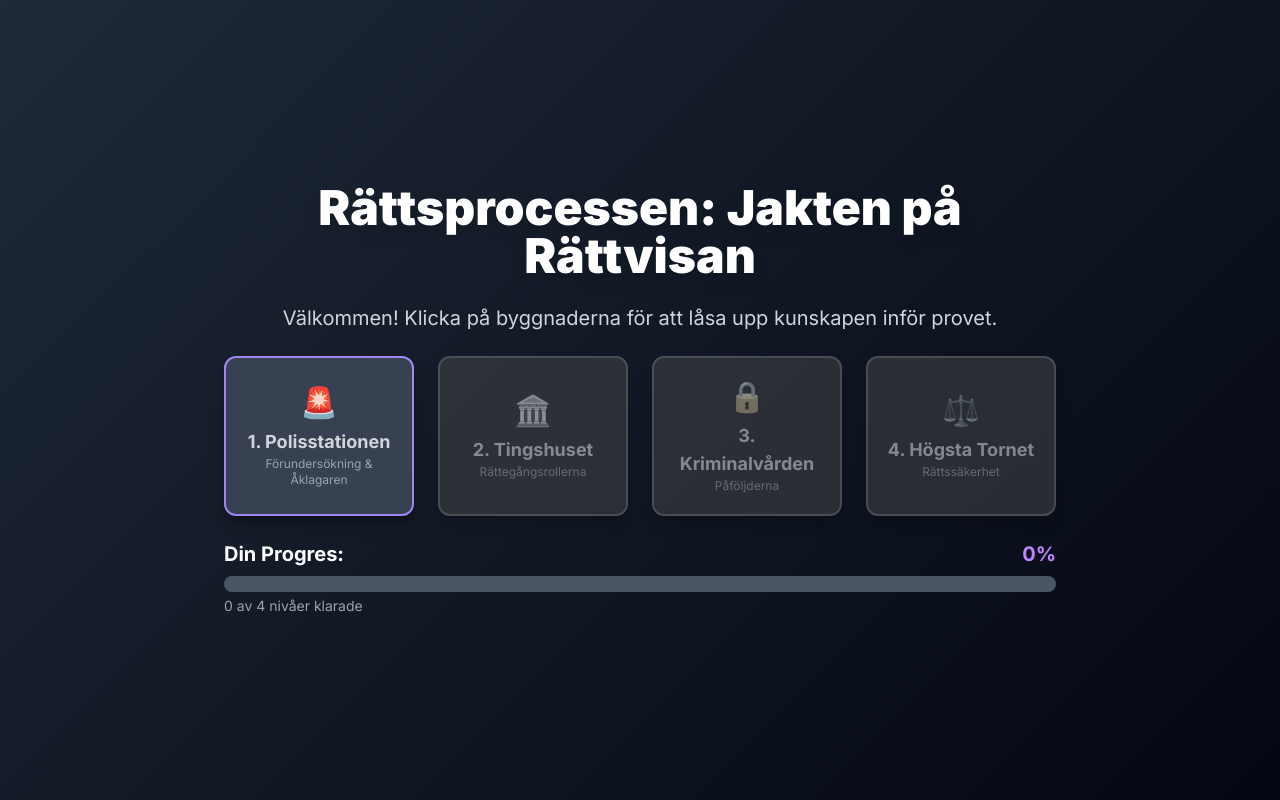
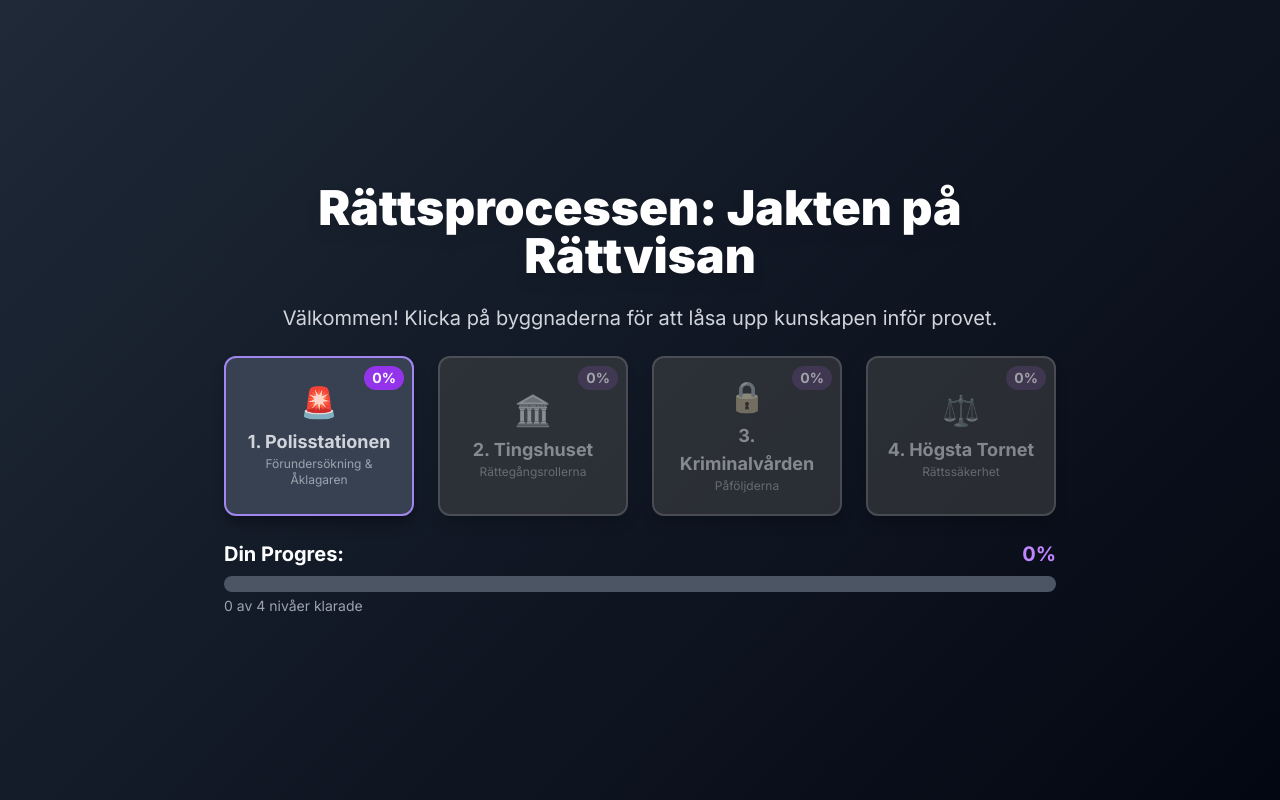
Before and after one commit to johansjoeberg85/Johan, a plain HTML site: page index.html in a window 1280 px wide. Drawn offline with nearby package versions, Linux system fonts and the light colour scheme.

Commit message:
Update index.html

```diff
--- a/index.html
+++ b/index.html
@@ -87,28 +87,32 @@
         <!-- Nivåväljare (Klickbara kort) -->
         <div id="level-selection" class="grid grid-cols-2 gap-4 md:grid-cols-4 md:gap-6">
             <!-- Nivå 1: Polisstationen -->
-            <div id="level-1" data-level="1" class="card p-4 rounded-xl text-center flex flex-col items-center justify-center h-40 unlocked">
+            <div id="level-1" data-level="1" class="card p-4 rounded-xl text-center flex flex-col items-center justify-center h-40 unlocked relative">
                 <span class="text-3xl mb-2">🚨</span>
                 <p class="font-bold text-lg">1. Polisstationen</p>
                 <p class="text-xs text-gray-400">Förundersökning & Åklagaren</p>
+                <span id="level-progress-1" class="level-progress-display absolute top-2 right-2 text-sm font-bold bg-purple-600 text-white px-2 py-0.5 rounded-full">0%</span>
             </div>
             <!-- Nivå 2: Tingshuset -->
-            <div id="level-2" data-level="2" class="card p-4 rounded-xl text-center flex flex-col items-center justify-center h-40 locked">
+            <div id="level-2" data-level="2" class="card p-4 rounded-xl text-center flex flex-col items-center justify-center h-40 locked relative">
                 <span class="text-3xl mb-2">🏛️</span>
                 <p class="font-bold text-lg">2. Tingshuset</p>
                 <p class="text-xs text-gray-400">Rättegångsrollerna</p>
+                <span id="level-progress-2" class="level-progress-display absolute top-2 right-2 text-sm font-bold bg-purple-600 text-white px-2 py-0.5 rounded-full">0%</span>
             </div>
             <!-- Nivå 3: Fängelset -->
-            <div id="level-3" data-level="3" class="card p-4 rounded-xl text-center flex flex-col items-center justify-center h-40 locked">
+            <div id="level-3" data-level="3" class="card p-4 rounded-xl text-center flex flex-col items-center justify-center h-40 locked relative">
                 <span class="text-3xl mb-2">🔒</span>
                 <p class="font-bold text-lg">3. Kriminalvården</p>
                 <p class="text-xs text-gray-400">Påföljderna</p>
+                <span id="level-progress-3" class="level-progress-display absolute top-2 right-2 text-sm font-bold bg-purple-600 text-white px-2 py-0.5 rounded-full">0%</span>
             </div>
             <!-- Nivå 4: Högsta Tornet -->
-            <div id="level-4" data-level="4" class="card p-4 rounded-xl text-center flex flex-col items-center justify-center h-40 locked">
+            <div id="level-4" data-level="4" class="card p-4 rounded-xl text-center flex flex-col items-center justify-center h-40 locked relative">
                 <span class="text-3xl mb-2">⚖️</span>
                 <p class="font-bold text-lg">4. Högsta Tornet</p>
                 <p class="text-xs text-gray-400">Rättssäkerhet</p>
+                <span id="level-progress-4" class="level-progress-display absolute top-2 right-2 text-sm font-bold bg-purple-600 text-white px-2 py-0.5 rounded-full">0%</span>
             </div>
         </div>
 
@@ -180,6 +184,13 @@
         levelProgress: 0,
         unlockedLevels: [1],
         stodord: [], // Samlade stödord
+        // NYTT: Spårar antalet korrekt svarade frågor per nivå
+        levelCompletion: {
+            1: 0,
+            2: 0,
+            3: 0,
+            4: 0
+        },
     };
 
     // Data för spelets nivåer, baserat på det angivna materialet
@@ -354,7 +365,7 @@
     const nextQuestionButton = document.getElementById('next-question-button');
     const progressBar = document.getElementById('progress-bar');
     const progressText = document.getElementById('progress-text');
-    const progressPercent = document.getElementById('progress-percent'); // Nytt element
+    const progressPercent = document.getElementById('progress-percent'); // Nytt element för total procent
     const currentStodordDisplay = document.getElementById('current-stodord');
     const finalStodordDisplay = document.getElementById('final-stodord');
 
@@ -365,70 +376,69 @@
     // --- Funktioner för spellogik ---
 
     /**
-     * Uppdaterar UI för nivåvalet (låser/låser upp)
+     * Uppdaterar UI för nivåvalet (låser/låser upp) och nivåklareringsprocent.
      */
     function updateLevelSelection() {
-        // Räkna ut progressionen
         const totalLevels = gameData.length;
-        // Vi räknar en nivå som "klarad" om nästa nivå är olåst, eller om sista nivån är olåst.
-        // clearedLevels är antalet KLARADE nivåer.
         let clearedLevels = 0;
-        for (let i = 1; i <= totalLevels; i++) {
-            // Om nästa nivå (i + 1) är olåst, betyder det att nivå (i) är klar.
-            // Sista nivån är klar om den är olåst.
-            if (i < totalLevels && gameState.unlockedLevels.includes(i + 1)) {
+
+        // Gå igenom alla nivåkort
+        levelSelection.querySelectorAll('.card').forEach(card => {
+            const levelId = parseInt(card.dataset.level);
+            const totalQuestions = gameData.find(d => d.id === levelId).questions.length;
+            const completedQuestions = gameState.levelCompletion[levelId] || 0;
+            const levelPercentage = Math.round((completedQuestions / totalQuestions) * 100);
+
+            // Hitta och uppdatera PROCENTDISPLAYEN på kortet
+            const progressDisplay = card.querySelector(`#level-progress-${levelId}`);
+            if (progressDisplay) {
+                progressDisplay.textContent = `${levelPercentage}%`;
+                // Färga procenten grönt om 100%
+                if (levelPercentage === 100) {
+                    progressDisplay.classList.remove('bg-purple-600');
+                    progressDisplay.classList.add('bg-green-600');
+                } else {
+                    progressDisplay.classList.remove('bg-green-600');
+                    progressDisplay.classList.add('bg-purple-600');
+                }
+            }
+
+            // Hantera låsta/olåsta kort och räkna klara nivåer
+            if (levelPercentage === 100) {
                 clearedLevels++;
-            } else if (i === totalLevels && gameState.unlockedLevels.length === totalLevels) {
-                // Sista nivån (Nivå 4) är klar om alla är olåsta
-                clearedLevels = totalLevels;
-            } else if (i <= totalLevels && i < gameState.currentLevel) {
-                 // Om man har klickat Tillbaka till kartan innan en nivå är klar.
-                 // Detta är ett litet fusk eftersom vi bara låser upp nästa nivå vid levelComplete().
             }
-        }
 
-        // Fix för att säkerställa att clearedLevels inte går över totalLevels (om spelaren är på Nivå 4)
-        if (gameState.unlockedLevels.length > clearedLevels) {
-            clearedLevels = gameState.unlockedLevels.length - 1;
-            if (clearedLevels > totalLevels) clearedLevels = totalLevels;
-        }
+            if (gameState.unlockedLevels.includes(levelId)) {
+                card.classList.remove('locked');
 
+                // Om nivån är 100% klar, färga kanten grön och ta bort pulse-animationen
+                if (levelPercentage === 100) {
+                    card.classList.remove('unlocked');
+                    card.style.borderColor = '#10b981'; // Grön färg för klarad nivå
+                    card.onclick = () => showMessage('Denna nivå är redan klar. Prova en annan!', 'text-yellow-400');
+                } else {
+                    // Om nivån är olåst men inte klar, lägg till pulse-animation och klickhändelse
+                    card.classList.add('unlocked');
+                    card.style.borderColor = ''; // Återställ standardfärg för olåst
+                    card.onclick = () => startLevel(levelId);
+                }
 
+            } else {
+                // Låst nivå
+                card.classList.add('locked');
+                card.classList.remove('unlocked');
+                card.style.borderColor = ''; // Återställ standardfärg
+                card.onclick = () => showMessage('Du måste klara föregående nivå först!', 'text-red-400');
+            }
+        });
+
+        // Uppdatera den ÖVERGRIPANDE progress-baren
         const percentage = (clearedLevels / totalLevels) * 100;
 
         progressBar.style.width = `${percentage}%`;
         progressPercent.textContent = `${Math.round(percentage)}%`; // Uppdaterat procentvisning
         progressText.textContent = `${clearedLevels} av ${totalLevels} nivåer klarade`; // Uppdaterad text
 
-        // Gå igenom alla nivåkort
-        levelSelection.querySelectorAll('.card').forEach(card => {
-            const levelId = parseInt(card.dataset.level);
-
-            // Hantera låsta/olåsta kort
-            if (gameState.unlockedLevels.includes(levelId)) {
-                card.classList.remove('locked');
-                card.classList.add('unlocked');
-                card.onclick = () => startLevel(levelId);
-
-                // Om nivån är klar (dvs. nästa nivå är olåst eller sista nivån är klar)
-                // En nivå är klar om nästa nivå är olåst. Eller om det är sista nivån och spelet är slut.
-                const isCleared = gameState.unlockedLevels.includes(levelId + 1) || (levelId === totalLevels && clearedLevels === totalLevels);
-
-                if (isCleared) {
-                    card.classList.remove('unlocked');
-                    card.style.borderColor = '#10b981'; // Grön färg för klarad nivå
-                    card.onclick = () => showMessage('Denna nivå är redan klar. Prova en annan!', 'text-yellow-400');
-                } else {
-                     card.classList.remove('unlocked');
-                     card.classList.add('unlocked');
-                }
-
-            } else {
-                card.classList.add('locked');
-                card.classList.remove('unlocked');
-                card.onclick = () => showMessage('Du måste klara föregående nivå först!', 'text-red-400');
-            }
-        });
 
         // Kontrollera om spelet är slut
         if (clearedLevels === totalLevels) {
@@ -501,6 +511,21 @@
             selectedButton.classList.add('correct-answer');
             feedbackMessage.textContent = 'Rätt! Bra jobbat.';
 
+            // NYTT: Uppdatera nivåklareringsräknaren
+            const currentLevelId = gameState.currentLevel;
+            // Kontrollera att vi inte räknar samma fråga två gånger
+            // Eftersom vi går direkt till nästa fråga kan vi anta att detta är första gången.
+            gameState.levelCompletion[currentLevelId] = (gameState.levelCompletion[currentLevelId] || 0) + 1;
+
+            // Lås upp nästa nivå om nivån blir 100% klar
+            const totalQuestions = currentLevelData.questions.length;
+            if (gameState.levelCompletion[currentLevelId] === totalQuestions) {
+                const nextLevelId = currentLevelId + 1;
+                if (nextLevelId <= gameData.length && !gameState.unlockedLevels.includes(nextLevelId)) {
+                    gameState.unlockedLevels.push(nextLevelId);
+                }
+            }
+
             // Lägg till stödord och uppdatera displayen
             if (selectedOption.stodord) {
                 levelStodord.push(selectedOption.stodord);
@@ -542,13 +567,6 @@
 
         // Lägg till de samlade stödorden till det globala tillståndet
         gameState.stodord = gameState.stodord.concat(levelStodord);
-
-        // Lås upp nästa nivå
-        const nextLevelId = gameState.currentLevel + 1;
-        if (nextLevelId <= gameData.length && !gameState.unlockedLevels.includes(nextLevelId)) {
-            gameState.unlockedLevels.push(nextLevelId);
-            showMessage(`Du låste upp Nivå ${nextLevelId}!`, 'text-purple-400');
-        }
 
         // Återgå till huvudmenyn efter en kort fördröjning
         setTimeout(() => {
@@ -609,6 +627,7 @@
             levelProgress: 0,
             unlockedLevels: [1],
             stodord: [],
+            levelCompletion: { 1: 0, 2: 0, 3: 0, 4: 0 },
         };
         endScreen.classList.add('hidden');
         mainScreen.classList.remove('hidden');
```
